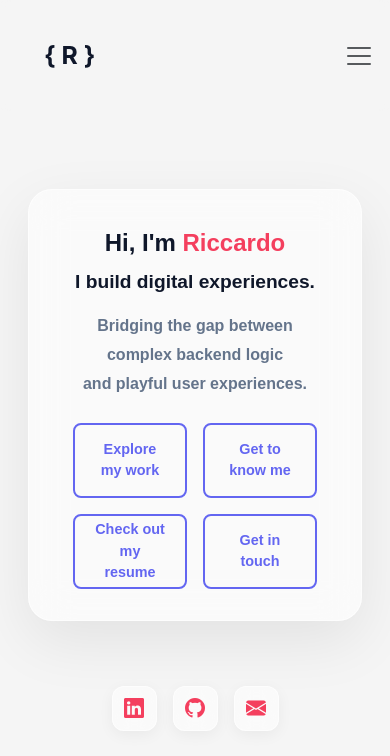
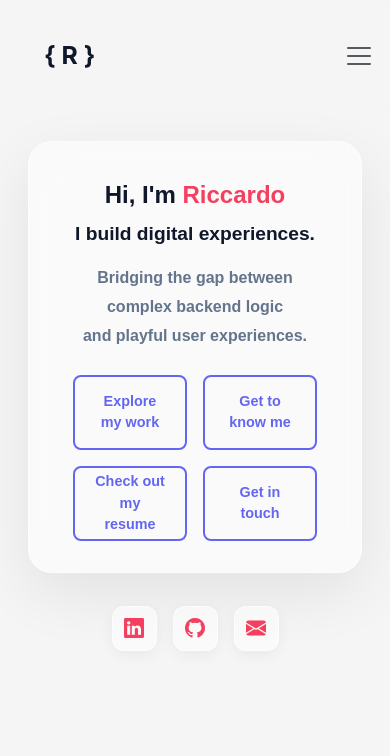
Before and after one commit to SirRicharod/portfolio, an Angular app: page / in a window 390 px wide. Shown: the top 756 px of the page. Built offline with nearby package versions, Linux system fonts and the light colour scheme.

Commit message:
Margin adjustments

```diff
--- a/src/app/pages/home/home.css
+++ b/src/app/pages/home/home.css
@@ -196,4 +196,12 @@
   .w-md-auto {
     width: auto !important;
   }
+
+  .container {
+    margin-top: -8rem;
+  }
+
+  .social-container {
+    margin-top: -2rem;
+  }
 }
--- a/src/app/pages/home/home.html
+++ b/src/app/pages/home/home.html
@@ -37,7 +37,7 @@
                 </div>
             </div>
         </div>
-        <div class="d-flex align-items-center">
+        <div class="d-flex align-items-center social-container">
             <div class="container d-flex flex-column justify-content-center mt-5">
                 <div class="d-flex justify-content-center gap-3">
                     @for (social of socials; track social.name) {
```
